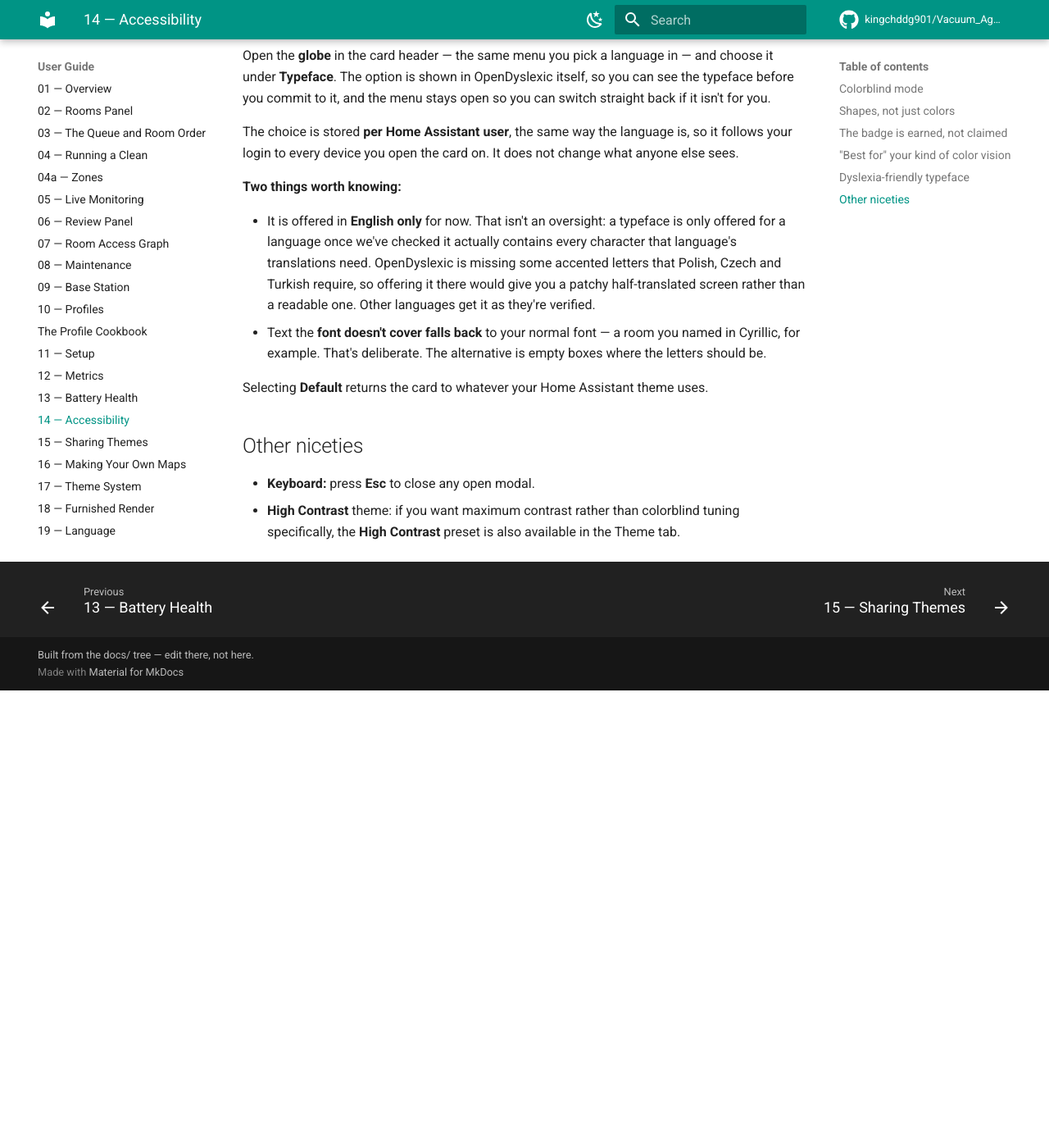
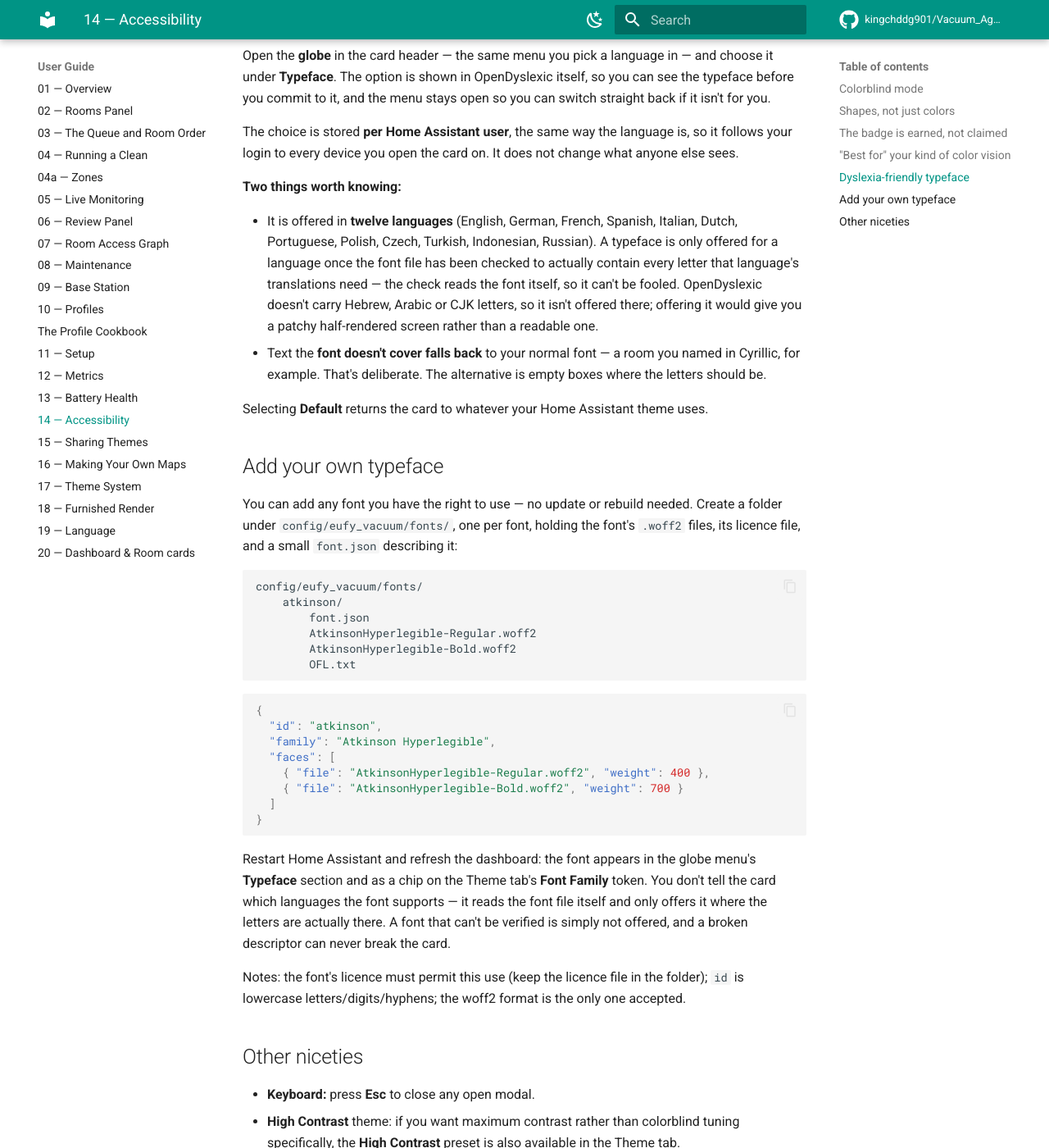
Before and after one commit to kingchddg901/Vacuum_Agent, an MkDocs documentation site: the page built from docs/user-guide/14-accessibility.md, in a window 1280 px wide and 1400 px high, scrolled down 1931 px. Shown: the whole window at 82% size. Built offline with MkDocs 1.6.1 and Material for MkDocs 9.7.7, drawn with Linux system fonts in a browser that asks for light colours; comment, search, counter and statistics services are not loaded; before the commit the page ends 2773 px from its top, so only the background shows below that.

Commit message:
docs(fonts): drop-in font mechanism (dev sec 4b) + user how-to; typeface offering corrected to 12 verified locales
Co-Authored-By: Claude Fable 5 <noreply@anthropic.com>

````diff
--- a/docs/user-guide/14-accessibility.md
+++ b/docs/user-guide/14-accessibility.md
@@ -88,12 +88,13 @@ change what anyone else sees.
 
 **Two things worth knowing:**
 
-- It is offered in **English only** for now. That isn't an oversight: a typeface
-  is only offered for a language once we've checked it actually contains every
-  character that language's translations need. OpenDyslexic is missing some
-  accented letters that Polish, Czech and Turkish require, so offering it there
-  would give you a patchy half-translated screen rather than a readable one.
-  Other languages get it as they're verified.
+- It is offered in **twelve languages** (English, German, French, Spanish,
+  Italian, Dutch, Portuguese, Polish, Czech, Turkish, Indonesian, Russian). A
+  typeface is only offered for a language once the font file has been checked
+  to actually contain every letter that language's translations need — the
+  check reads the font itself, so it can't be fooled. OpenDyslexic doesn't
+  carry Hebrew, Arabic or CJK letters, so it isn't offered there; offering it
+  would give you a patchy half-rendered screen rather than a readable one.
 - Text the **font doesn't cover falls back** to your normal font — a room you
   named in Cyrillic, for example. That's deliberate. The alternative is empty
   boxes where the letters should be.
@@ -101,6 +102,43 @@ change what anyone else sees.
 Selecting **Default** returns the card to whatever your Home Assistant theme
 uses.
 
+## Add your own typeface
+
+You can add any font you have the right to use — no update or rebuild needed.
+Create a folder under `config/eufy_vacuum/fonts/`, one per font, holding the
+font's `.woff2` files, its licence file, and a small `font.json` describing it:
+
+```
+config/eufy_vacuum/fonts/
+    atkinson/
+        font.json
+        AtkinsonHyperlegible-Regular.woff2
+        AtkinsonHyperlegible-Bold.woff2
+        OFL.txt
+```
+
+```json
+{
+  "id": "atkinson",
+  "family": "Atkinson Hyperlegible",
+  "faces": [
+    { "file": "AtkinsonHyperlegible-Regular.woff2", "weight": 400 },
+    { "file": "AtkinsonHyperlegible-Bold.woff2", "weight": 700 }
+  ]
+}
+```
+
+Restart Home Assistant and refresh the dashboard: the font appears in the
+globe menu's **Typeface** section and as a chip on the Theme tab's **Font
+Family** token. You don't tell the card which languages the font supports —
+it reads the font file itself and only offers it where the letters are
+actually there. A font that can't be verified is simply not offered, and a
+broken descriptor can never break the card.
+
+Notes: the font's licence must permit this use (keep the licence file in the
+folder); `id` is lowercase letters/digits/hyphens; the woff2 format is the
+only one accepted.
+
 ## Other niceties
 
 - **Keyboard:** press **Esc** to close any open modal.
````
Also changed, not shown: docs/dev/frontend/styles-system.md (+21 -0 lines).
